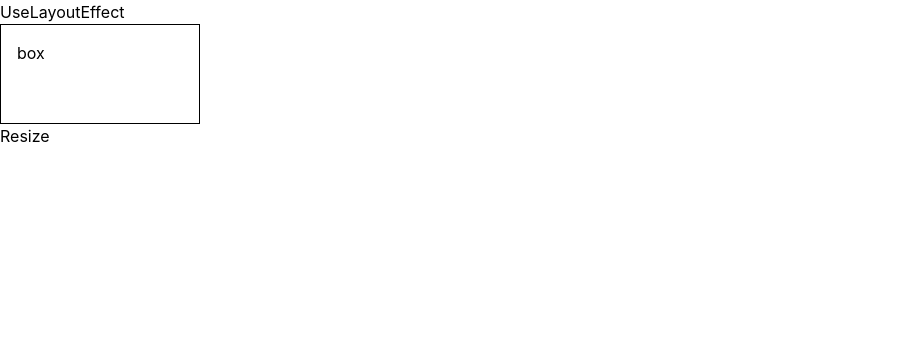
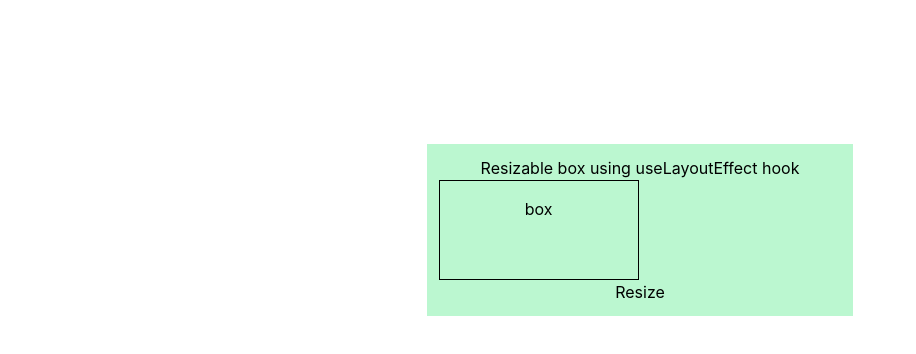
Before and after one commit to tikhepooja11/Reactjs_Practice, a React (Create React App) app: page / in a window 1280 px wide. Shown: the top 354 px of the page, without its empty margins (0-916 px from the left). Built offline with nearby package versions, Linux system fonts and the light colour scheme.

Commit message:
added useLayoutEffect hook example1

```diff
--- a/src/components/hooks_practice/UseLayoutEffect/UseLayoutExample.js
+++ b/src/components/hooks_practice/UseLayoutEffect/UseLayoutExample.js
@@ -21,8 +21,8 @@ const UseLayoutExample = () => {
     setWidth((prevWidth) => prevWidth + 10);
   };
   return (
-    <div>
-      <h1> UseLayoutEffect </h1>
+    <div className="text-center mx-auto my-36 w-4/12 m-3 p-3 bg-green-200">
+      <h1> Resizable box using useLayoutEffect hook </h1>
       <div
         ref={boxRef}
         className="border border-black p-4"
```
Also changed, not shown: src/components/hooks_practice/UseLayoutEffect/example.js (deleted, +0 -42 lines).
